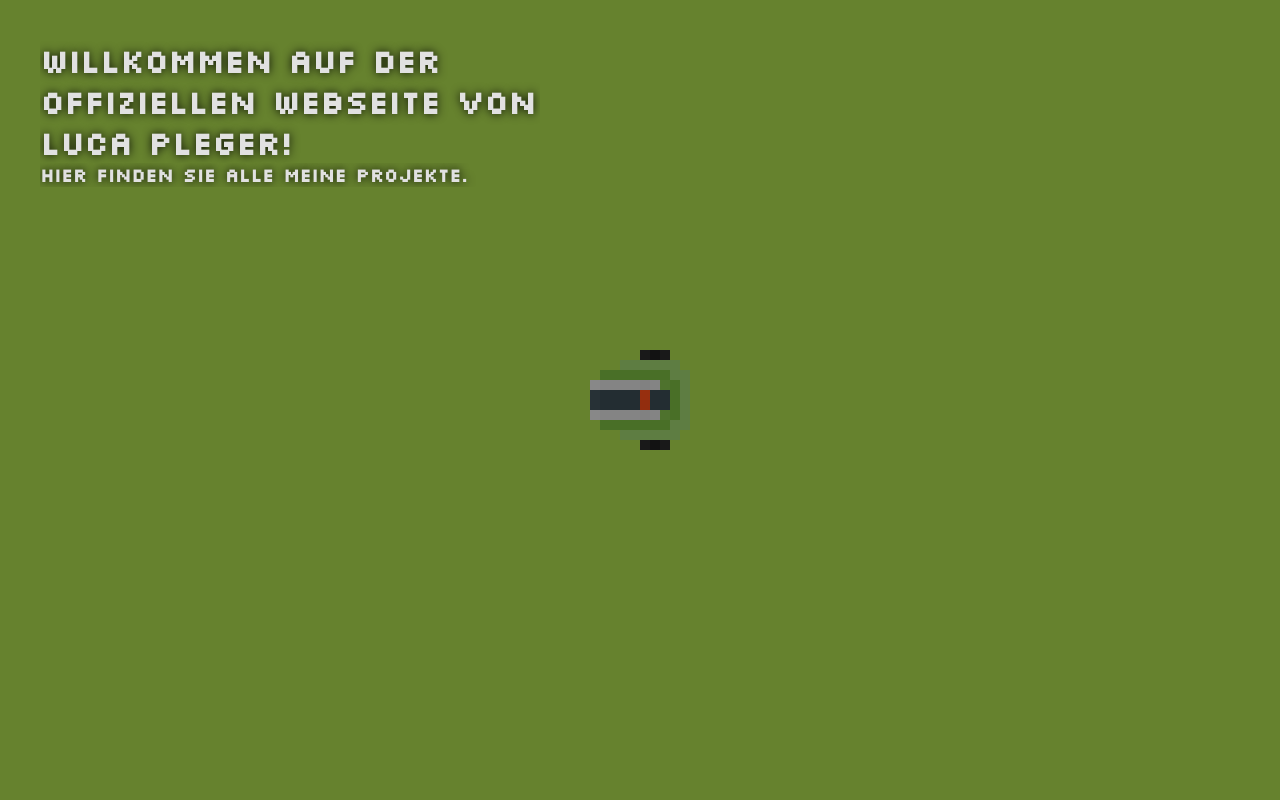
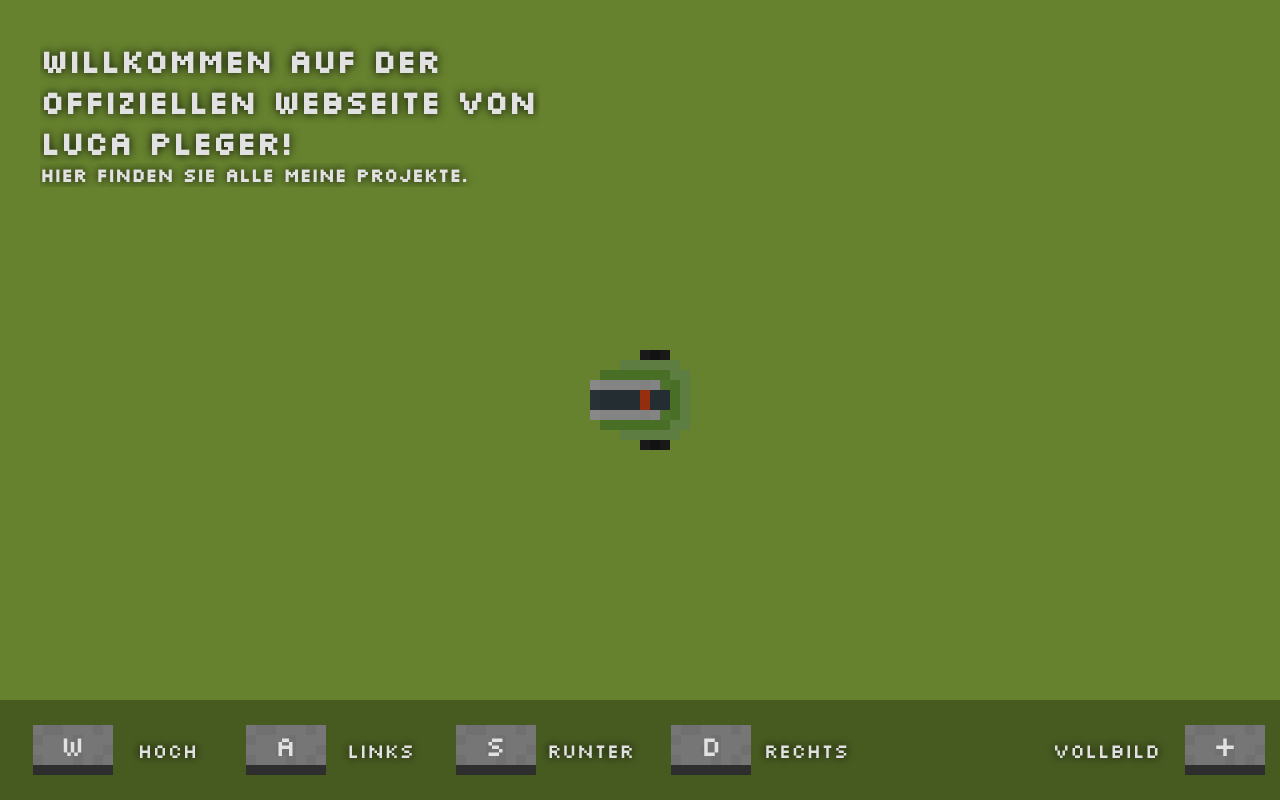
Before and after one commit to durableCraft/RasenRasen-fu-r-Widget-New-Tab, a plain HTML site: page index.html in a window 1280 px wide. Drawn offline with Linux system fonts and the light colour scheme; no server answers.

Commit message:
some progress

```diff
--- a/Server/node-server.js
+++ b/Server/node-server.js
@@ -64,6 +64,11 @@ app.get('/images/mower_0.png', (req, res) => {
 
 app.get('/images/fence.png', (req, res) => {
     const indexPath = path.join(currentWorkingDirectory, '..', 'images', 'fence.png');
+    res.sendFile(indexPath);
+});
+
+app.get('/images/btn_bg.png', (req, res) => {
+    const indexPath = path.join(currentWorkingDirectory, '..', 'images', 'btn_bg.png');
     res.sendFile(indexPath);
 });
 
--- a/index.html
+++ b/index.html
@@ -13,9 +13,37 @@
 
     <p id="dev_anzeige" style="display: none;"></p>
 
-    <main id="main_overlay">
+    <main id="main_overlay" style="opacity: 1;">
         <h1 id="main_h1">Willkommen auf der offiziellen Webseite von Luca Pleger!</h1>
         <h3>Hier finden Sie alle meine Projekte.</h3>
+
+        <footer>
+            <div id="footer_overflow">
+                <div id="footer_left" class="footer_part">
+                    <div class="wasd_div" ontouchstart="emulateKeyPress(87)" onmousedown="emulateKeyPress(87)" onmouseup="emulateKeyUp(87);">
+                        <button class="wasd_btn">W</button>
+                        <p class="wasd_btn_description">Hoch</p>
+                    </div>
+                    <div class="wasd_div" ontouchstart="emulateKeyPress(65)" onmousedown="emulateKeyPress(65)" onmouseup="emulateKeyUp(65);">
+                        <button class="wasd_btn">A</button>
+                        <p class="wasd_btn_description">Links</p>
+                    </div>
+                    <div class="wasd_div" ontouchstart="emulateKeyPress(83)" onmousedown="emulateKeyPress(83)" onmouseup="emulateKeyUp(83);">
+                        <button class="wasd_btn">S</button>
+                        <p class="wasd_btn_description">Runter</p>
+                    </div>
+                    <div class="wasd_div" ontouchstart="emulateKeyPress(68);" onmousedown="emulateKeyPress(68)" onmouseup="emulateKeyUp(68);">
+                        <button class="wasd_btn">D</button>
+                        <p class="wasd_btn_description">Rechts</p>
+                    </div>
+                </div>
+
+                <div id="footer_right" class="footer_part">
+                    <p class="wasd_btn_description">Vollbild</p>
+                    <button class="wasd_btn" id="fullscreen_btn" onclick="disableMain()">+</button>
+                </div>
+            </div>
+        </footer>
     </main>
 
     <script src="script/socket.io.js"></script>
--- a/script/client.js
+++ b/script/client.js
@@ -84,6 +84,32 @@ window.addEventListener('keydown', function (event) {
 window.addEventListener('keyup', function (event) {
     keysState[event.keyCode] = false;
     updateMotionAndRotation();
+});
+
+function emulateKeyPress(keyCode) {
+    keysState[keyCode] = true;
+    updateMotionAndRotation();
+}
+
+function emulateKeyUp(keyCode) {
+    keysState[keyCode] = false;
+    updateMotionAndRotation();
+}
+
+function emulateKeyUpAll() {
+    keysState[87] = false;
+    keysState[65] = false;
+    keysState[83] = false;
+    keysState[68] = false;
+    updateMotionAndRotation();
+}
+
+window.addEventListener('touchcancel', function () {
+    emulateKeyUpAll();
+});
+
+window.addEventListener('touchend', function () {
+    emulateKeyUpAll();
 });
 
 // Aktualisieren Sie die Bewegung und Rotation basierend auf dem aktuellen Tastenzustand
@@ -278,3 +304,14 @@ setInterval(() => {
 }, 1000);
 
 requestAnimationFrame(animate);
+
+/* Opacity 0 / 1 for Main when pressed */
+function disableMain() {
+    document.getElementById('main_overlay').style.opacity = 0;
+}
+window.addEventListener('keyup', function (event) {
+    if (event.keyCode === 27) {
+        event.preventDefault();
+        document.getElementById('main_overlay').style.opacity = 1;
+    }
+});
--- a/style/main.css
+++ b/style/main.css
@@ -22,6 +22,29 @@
 
     image-rendering: pixelated;
     image-rendering: -webkit-optimize-contrast;
+
+    color: rgb(225, 225, 225);
+    text-shadow: 0 0 10px rgba(0, 0, 0, 0.9);
+}
+
+*::-webkit-scrollbar {
+    height: 5px;
+}
+
+/* Track */
+*::-webkit-scrollbar-track {
+    background: #f1f1f100;
+}
+
+/* Handle */
+*::-webkit-scrollbar-thumb {
+    background: #444444ab;
+    border-radius: 2.5px 2.5px;
+}
+
+/* Handle on hover */
+*::-webkit-scrollbar-thumb:hover {
+    background: #555;
 }
 
 body {
@@ -42,18 +65,128 @@ main {
     padding: 40px;
 
     background: rgba(0, 0, 0, 0.3);
-    color: rgb(225, 225, 225);
+
+    transition-duration: 500ms;
 }
 
 #main_h1 {
     max-width: 500px;
     min-width: 200px;
-
-    text-shadow: 0 0 10px rgba(0, 0, 0, 0.9);
 }
 
-h3 {
-    text-shadow: 0 0 10px rgba(0, 0, 0, 0.9);
+footer {
+    position: fixed;
+    bottom: 0;
+    left: 0;
+
+    height: 100px;
+    width: 100vw;
+
+    background-color: rgba(0, 0, 0, 0.3);
+
+    overflow-x: scroll;
+}
+
+#footer_overflow {
+    max-height: 100px;
+    min-width: 1160px;
+
+    width: 100vw;
+
+    display: flex;
+    flex-wrap: wrap;
+    justify-content: space-between;
+    align-content: center;
+}
+
+.footer_part {
+    height: 100px;
+    width: 50vw;
+
+    display: flex;
+    flex-wrap: wrap;
+    justify-content: space-between;
+    align-content: center;
+}
+
+#footer_left {
+    justify-content: left;
+    min-width: 920px;
+}
+
+#footer_right {
+    justify-content: right;
+    width: fit-content;
+    justify-content: center;
+}
+
+.wasd_btn_description {
+    font-size: 20px;
+
+    padding: 10px;
+
+    display: flex;
+    flex-wrap: wrap;
+    justify-content: center;
+    align-content: center;
+}
+
+.wasd_div {
+    height: 80px;
+    min-width: 205px;
+    padding: 15px;
+    padding-right: 0;
+    width: fit-content;
+    margin: 10px;
+    margin-right: 0;
+
+    display: flex;
+    flex-wrap: wrap;
+    justify-content: space-around;
+    align-content: center;
+}
+
+.wasd_div:active::after {
+    height: 44px;
+    transform: translateY(4px);
+    border: 4px outset rgb(106, 106, 106);
+    border-left: none;
+    border-right: none;
+    border-top: none;
+}
+
+.wasd_btn {
+    height: 50px;
+    width: 80px;
+
+    font-size: 28px;
+
+    border: 10px outset rgb(130, 130, 130);
+    border-left: none;
+    border-right: none;
+    border-top: none;
+
+    background: rgb(118, 118, 118);
+    background-image: url('../images/btn_bg.png');
+    background-size: cover;
+    image-rendering: pixelated;
+
+    text-shadow: none;
+
+    transition-duration: 100ms;
+}
+
+.wasd_btn:active {
+    height: 44px;
+    transform: translateY(4px);
+    border: 4px outset rgb(106, 106, 106);
+    border-left: none;
+    border-right: none;
+    border-top: none;
+}
+
+#fullscreen_btn {
+    margin: 15px;
 }
 
 #gameCanvas {
```
Also changed, not shown: images/btn_bg.png (added), 1 other file.
